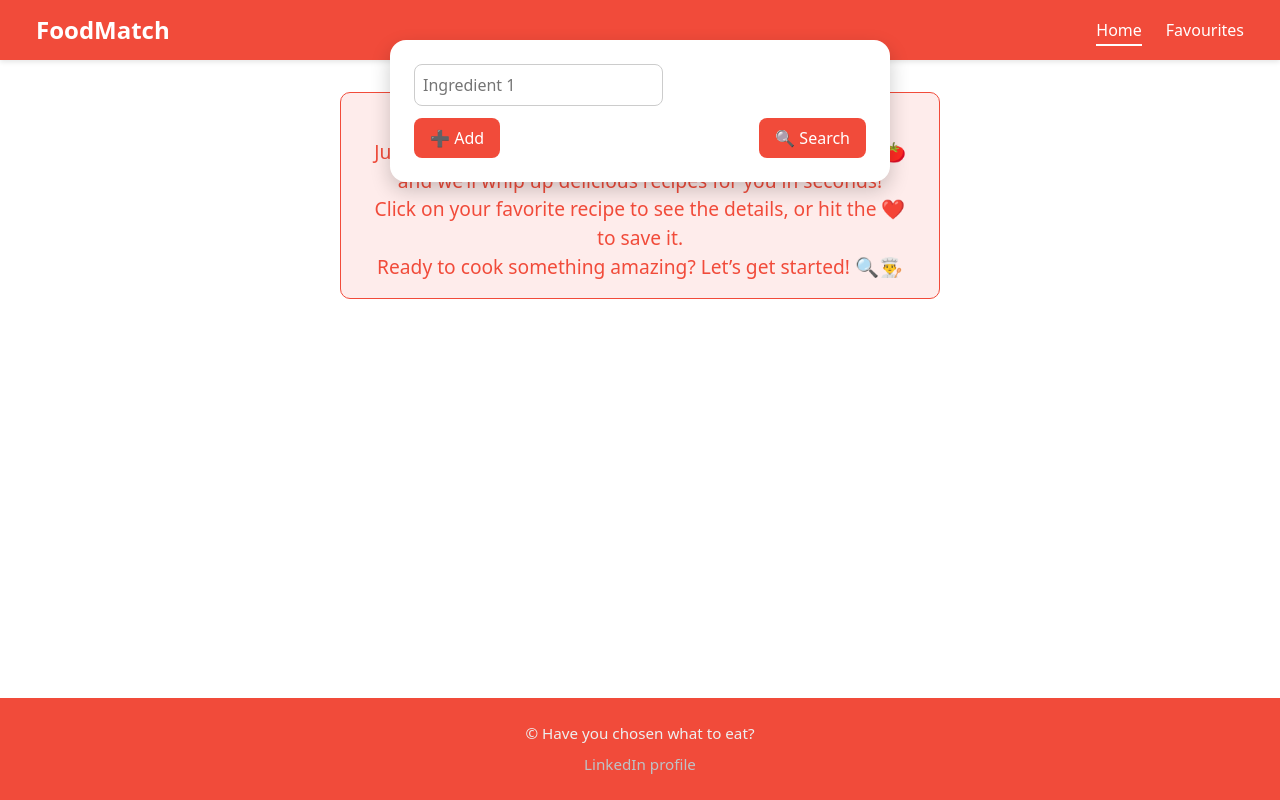
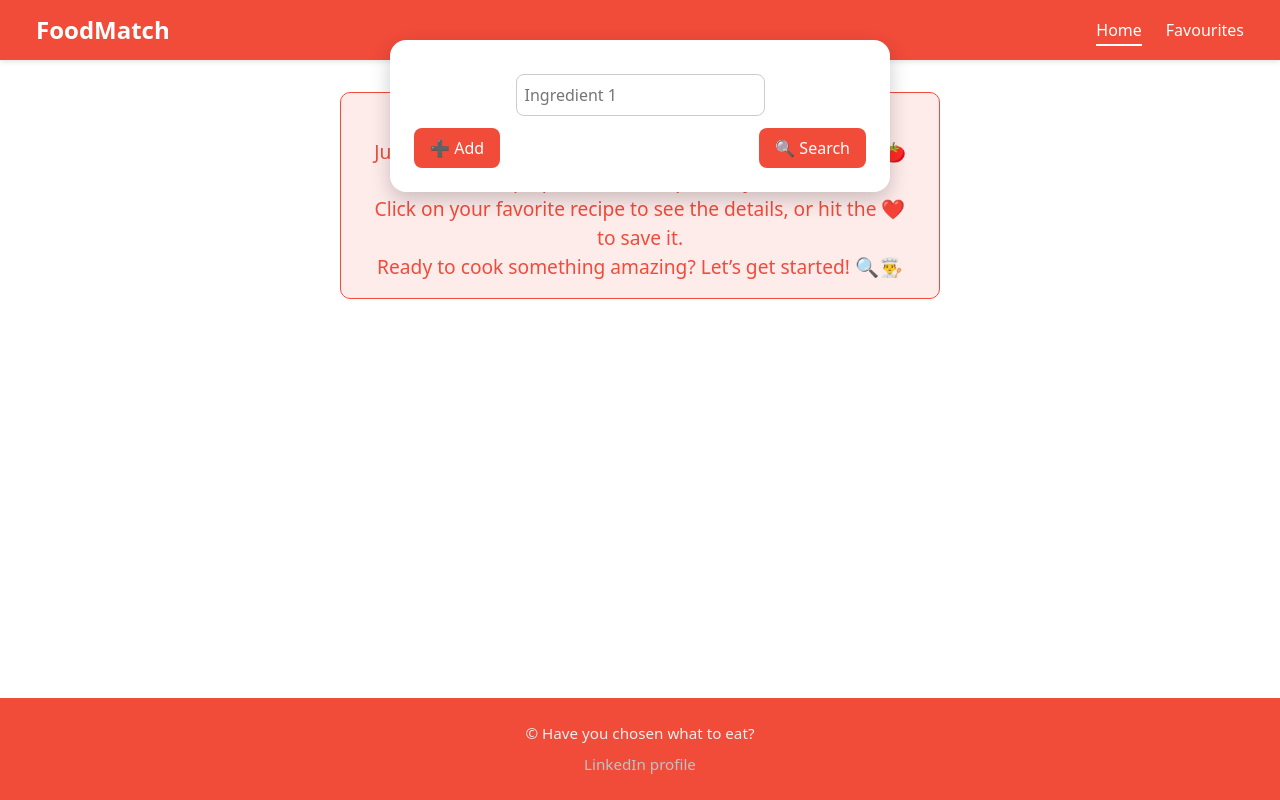
Before and after one commit to ENEAPOZZI/FoodMatch, an Angular app: page / in a window 1280 px wide. Built offline with nearby package versions, Linux system fonts and the light colour scheme.

Commit message:
Migliaramente Form

```diff
--- a/src/app/Components/formfood/formfood.component.html
+++ b/src/app/Components/formfood/formfood.component.html
@@ -1,10 +1,12 @@
 <div class="floating-form-container" [class.visible]="formVisible">
   <form [formGroup]="form" (ngSubmit)="cerca()">
     <div formArrayName="ingredienti">
-      <div *ngFor="let ingrediente of ingredienti.controls; let i = index">
+
+      <div *ngFor="let ingrediente of ingredienti.controls; let i = index" class="divinput">
         <input [formControlName]="i" placeholder="Ingredient {{ i + 1 }}" />
-        <button type="button" (click)="rimuoviIngrediente(i)" *ngIf="ingredienti.length > 1">✖</button>
+        <button type="button" class='buttonx'(click)="rimuoviIngrediente(i)" *ngIf="ingredienti.length > 1">x</button>
       </div>
+
     </div>
 
     <div class="btns">
--- a/src/app/Components/formfood/formfood.component.scss
+++ b/src/app/Components/formfood/formfood.component.scss
@@ -1,6 +1,9 @@
+@import url(../../../styles.scss);
+
+
 .floating-form-container {
   position: fixed;
-  top: -500px; // nascosto inizialmente
+  top: -500px;
   left: 50%;
   transform: translateX(-50%);
   width: 90%;
@@ -27,6 +30,22 @@
       border: 1px solid #ccc;
     }
 
+
+    .divinput{
+      margin-top: 10px;
+      display: flex;
+      justify-content: center;
+      align-items: center;
+    }
+
+    .buttonx{
+      color:var(--main-color);
+      background: none;
+      border: none;
+      font-size: 30px;
+      font-weight: bold;
+    }
+
     .btns {
       display: flex;
       justify-content: space-between;
--- a/src/app/Pages/dettaglio/dettaglio.component.scss
+++ b/src/app/Pages/dettaglio/dettaglio.component.scss
@@ -85,10 +85,14 @@
   padding: 1rem;
 
   h2 {
-    font-size: 1.8rem;
-    margin-bottom: 1rem;
-    border-bottom: 2px solid #eee;
+    font-size: 2rem;
+    color: #d35400;
+    margin-bottom: 1.2rem;
+    text-align: center;
+    font-weight: 600;
+    border-bottom: 2px solid #f3c29e;
     padding-bottom: 0.5rem;
+    text-transform: uppercase;
   }
 }
 
```
